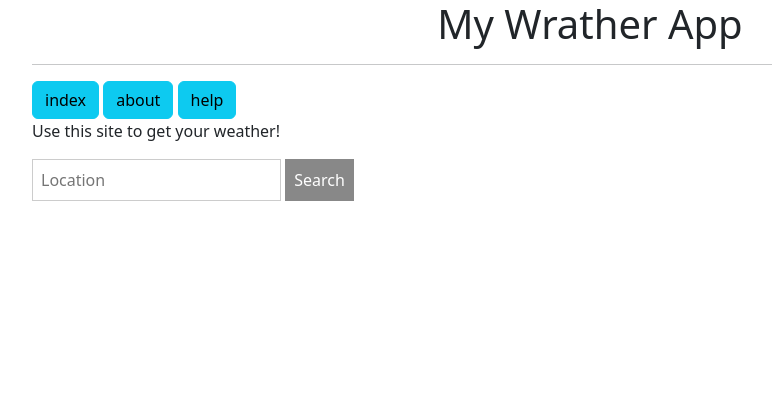
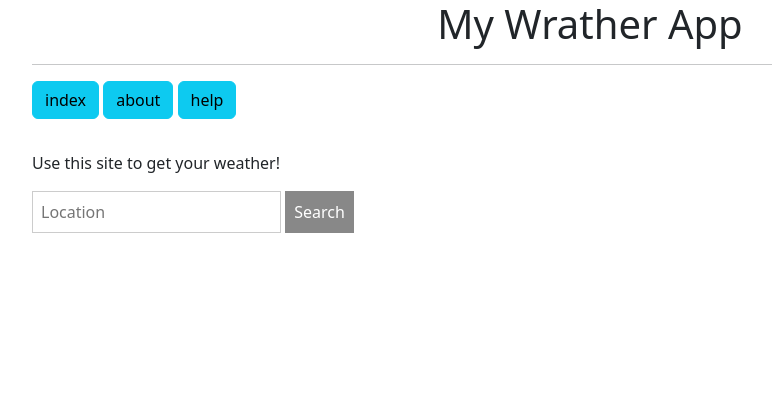
Before and after one commit to samirboulgant/WEATHER-APP, a Node server app: page / in a window 1280 px wide. Shown: the top 420 px of the page, without its empty margins (50-822 px from the left). Run offline with Node 20, Linux system fonts and the light colour scheme.

Commit message:
sm changes

```diff
--- a/public/css/styles.css
+++ b/public/css/styles.css
@@ -31,6 +31,9 @@ h1 {
     margin-bottom: 16px;
     text-align: center;
 }
+.ppp {
+    margin-top: 2rem;
+}
 
 header a {
     color: #888888;
--- a/templates/views/index.hbs
+++ b/templates/views/index.hbs
@@ -15,7 +15,7 @@
     <div class="main-content">
         {{>header}}
 
-        <p>Use this site to get your weather!</p>
+        <p class="ppp">Use this site to get your weather!</p>
 
         <form>
             <input placeholder="Location">
```
